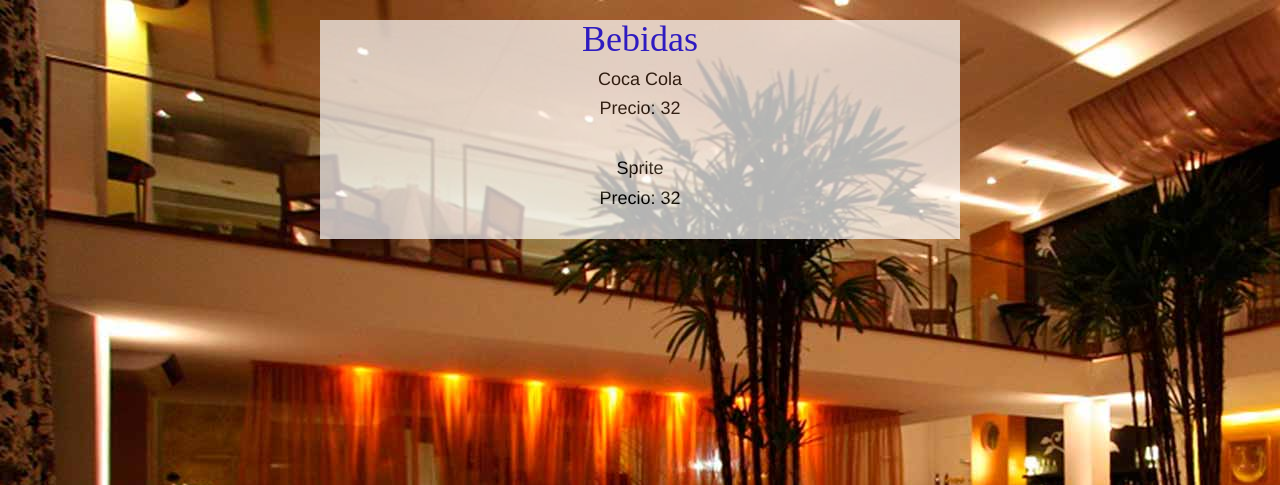
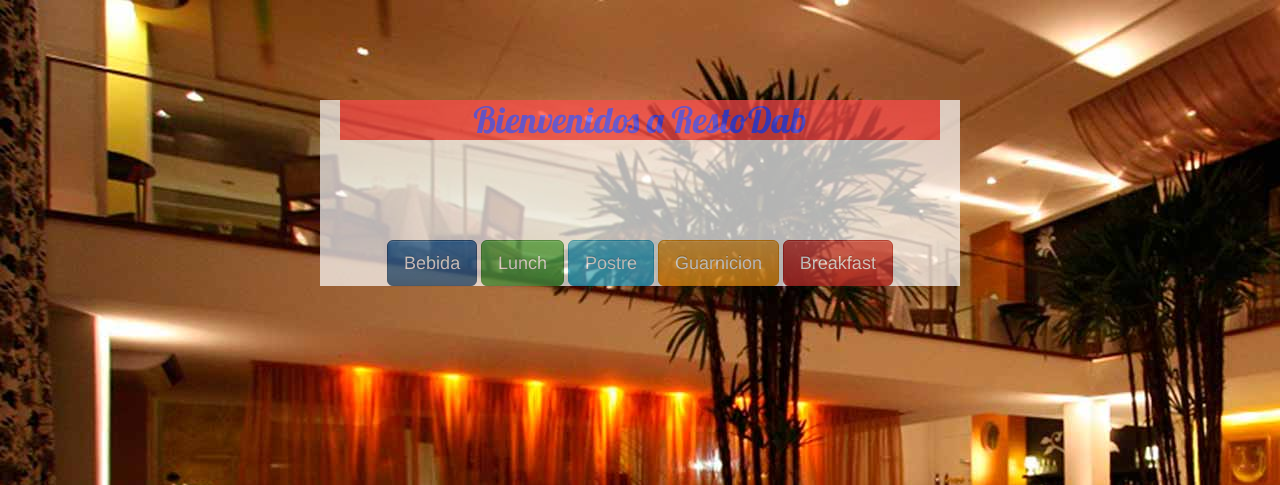
Before and after one commit to LopezUlises/restodab, a Django app: page / in a window 1280 px wide. Shown: the top 485 px of the page. Run offline with Django 3.2, Linux system fonts and the light colour scheme; data comes from the database, SQL or seed files in the repository; both versions use the stored data as it was after the commit; some libraries are stand-ins or nearby versions.

Commit message:
modificaciones

```diff
--- a/restodab/templates/lista.html
+++ b/restodab/templates/lista.html
@@ -16,7 +16,6 @@
 <div id="header">
 <h1>Bebidas</h1>
 </div>
-
     {% for con in consumicion %}
         <div>
             <h4>{{ con.nombre }}</h4>
--- a/restodab/templates/pagina1.html
+++ b/restodab/templates/pagina1.html
@@ -19,11 +19,11 @@
 <h1>Bienvenidos a RestoDab</h1>
 </div>
 
-<a href="{% url 'restodab.views.listar_bebida' %}"><button type="button" class="btn btn-primary btn-lg">Bebida</button></a>
-<a href="{% url 'restodab.views.listar_lanch' %}"><button type="button" class="btn btn-success btn-lg">Lanch</button></a>
-<a href="{% url 'restodab.views.listar_postre' %}"><button type="button" class="btn btn-info btn-lg">Postre</button></a>
-<a href="{% url 'restodab.views.listar_guarnicion' %}"><button type="button" class="btn btn-warning btn-lg">Guarnicion</button></a>
-<a href="{% url 'restodab.views.listar_breackfast' %}"><button type="button" class="btn btn-danger btn-lg">Breakfast</button></a>
+<a href="{% url 'restodab.views.bebidas_list' %}"><button type="button" class="btn btn-primary btn-lg">Bebida</button></a>
+<a href="{% url 'restodab.views.lunch_list' %}"><button type="button" class="btn btn-success btn-lg">Lunch</button></a>
+<a href="{% url 'restodab.views.postre_list' %}"><button type="button" class="btn btn-info btn-lg">Postre</button></a>
+<a href="{% url 'restodab.views.guarnicion_list' %}"><button type="button" class="btn btn-warning btn-lg">Guarnicion</button></a>
+<a href="{% url 'restodab.views.breakfast_list' %}"><button type="button" class="btn btn-danger btn-lg">Breakfast</button></a>
 
 </div>
 
--- a/restodab/urls.py
+++ b/restodab/urls.py
@@ -2,5 +2,10 @@ from django.conf.urls import include, url
 from . import views
 
 urlpatterns = [
-        url(r'^$', views.bebidas_list),
+        url(r'^$', views.pagprincipal),
+        url(r'^bebida/$', views.bebidas_list),
+        url(r'^postre/$', views.postre_list),
+        url(r'^guarnicion/$', views.guarnicion_list),
+        url(r'^lunch/$', views.lunch_list),
+        url(r'^breakfast/$', views.breakfast_list),
 ]
--- a/restodab/views.py
+++ b/restodab/views.py
@@ -1,6 +1,9 @@
 from django.shortcuts import render
 from .models import Consumicion
 
+
+def pagprincipal(request):
+    return render(request, 'pagina1.html')
 
 def guarnicion_list(request):
     convar = Consumicion.objects.all().filter(categoria="G").order_by('nombre')
@@ -9,3 +12,15 @@ def guarnicion_list(request):
 def bebidas_list(request):
     convar = Consumicion.objects.all().filter(categoria="B").order_by('nombre')
     return render(request, 'lista.html', {'consumicion': convar})
+
+def postre_list(request):
+    convar = Consumicion.objects.all().filter(categoria="P").order_by('nombre')
+    return render(request, 'lista.html', {'consumicion': convar})
+
+def lunch_list(request):
+    convar = Consumicion.objects.all().filter(categoria="L").order_by('nombre')
+    return render(request, 'lista.html', {'consumicion': convar})
+
+def breakfast_list(request):
+    convar = Consumicion.objects.all().filter(categoria="D").order_by('nombre')
+    return render(request, 'lista.html', {'consumicion': convar})
```
Also changed, not shown: db.sqlite3.
